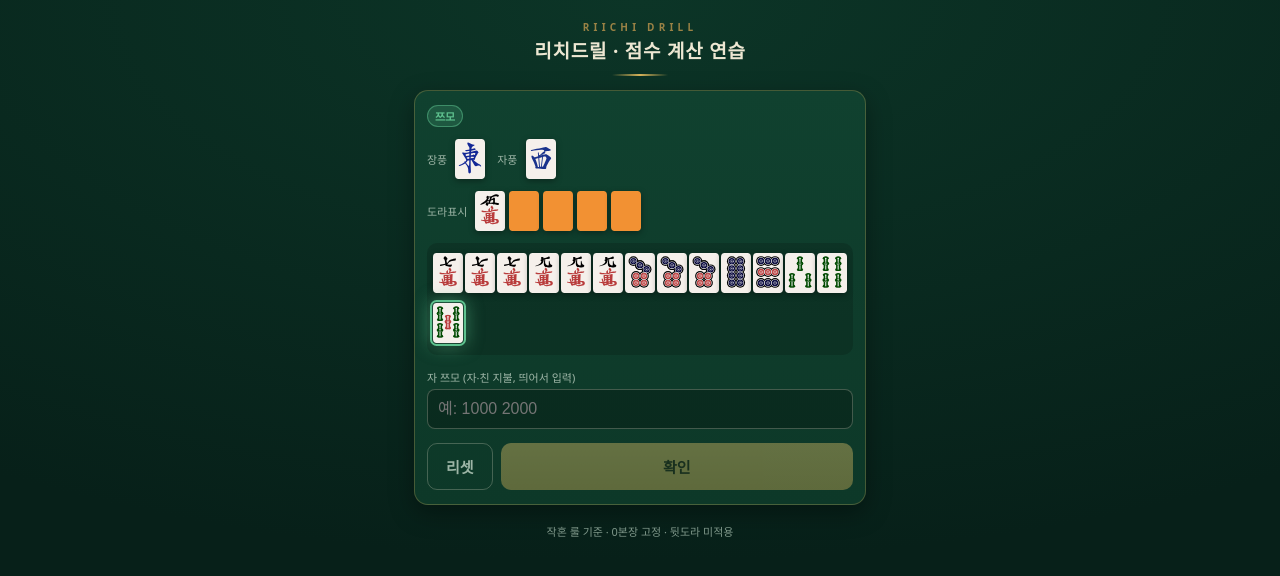
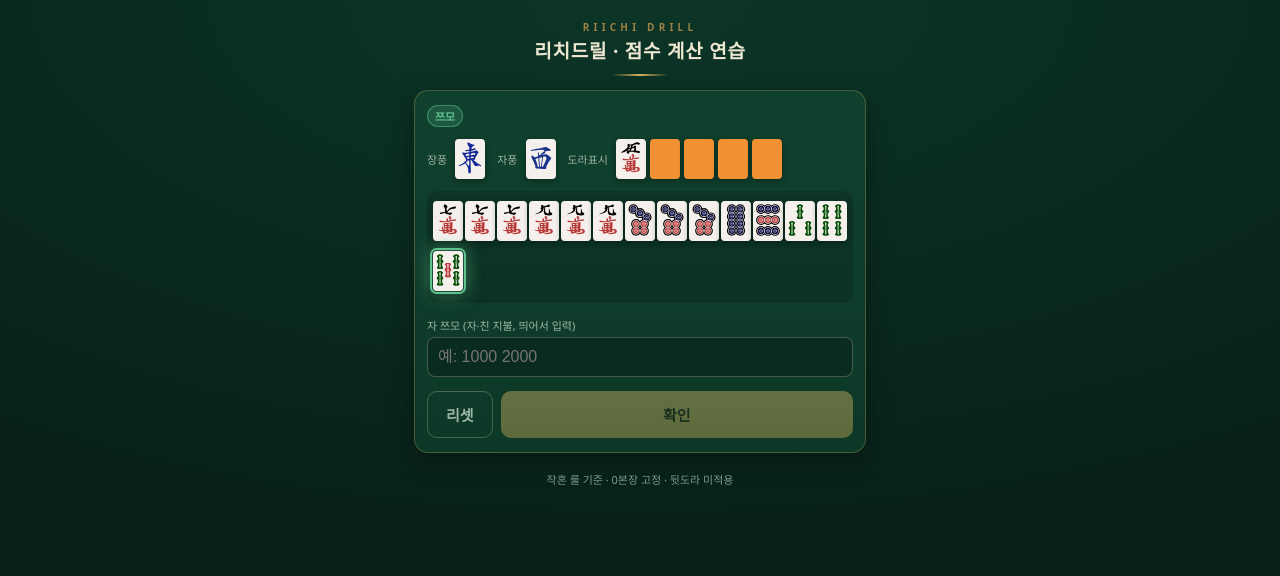
Before and after one commit to manbo-park/ronnya, a React (Vite) app: page / in a window 1280 px wide. Shown: the top 576 px of the page. Built offline with nearby package versions, Linux system fonts and the light colour scheme.

Commit message:
feat: 장풍·자풍·도라표시를 한 줄로 표시
상단 정보 영역의 세로 공간을 줄이기 위해 두 줄로
나뉘어 있던 풍패와 도라표시패를 한 행에 배치한다.

```diff
--- a/src/features/ScoreTrainer.tsx
+++ b/src/features/ScoreTrainer.tsx
@@ -48,9 +48,6 @@ export function ScoreTrainer() {
                     <TileView tile={{ suit: 'z', rank: p.roundWind }} />
                     <span className="row-label">자풍</span>
                     <TileView tile={{ suit: 'z', rank: p.seatWind }} />
-                </div>
-
-                <div className="dora-row">
                     <span className="row-label">도라표시</span>
                     {Array.from({ length: DORA_INDICATOR_SLOTS }, (_, i) =>
                         i < p.doraIndicators.length ? (
```
